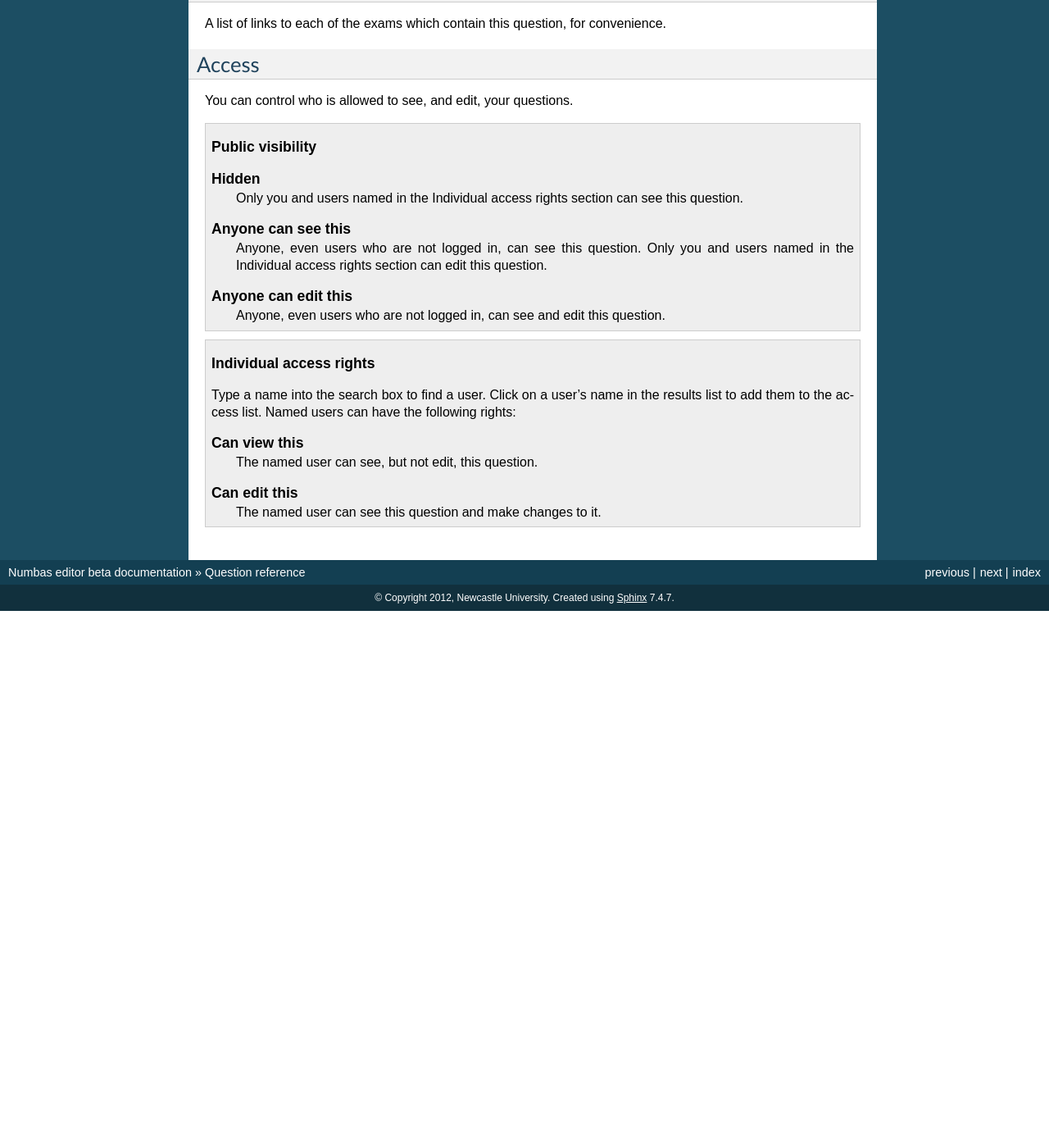
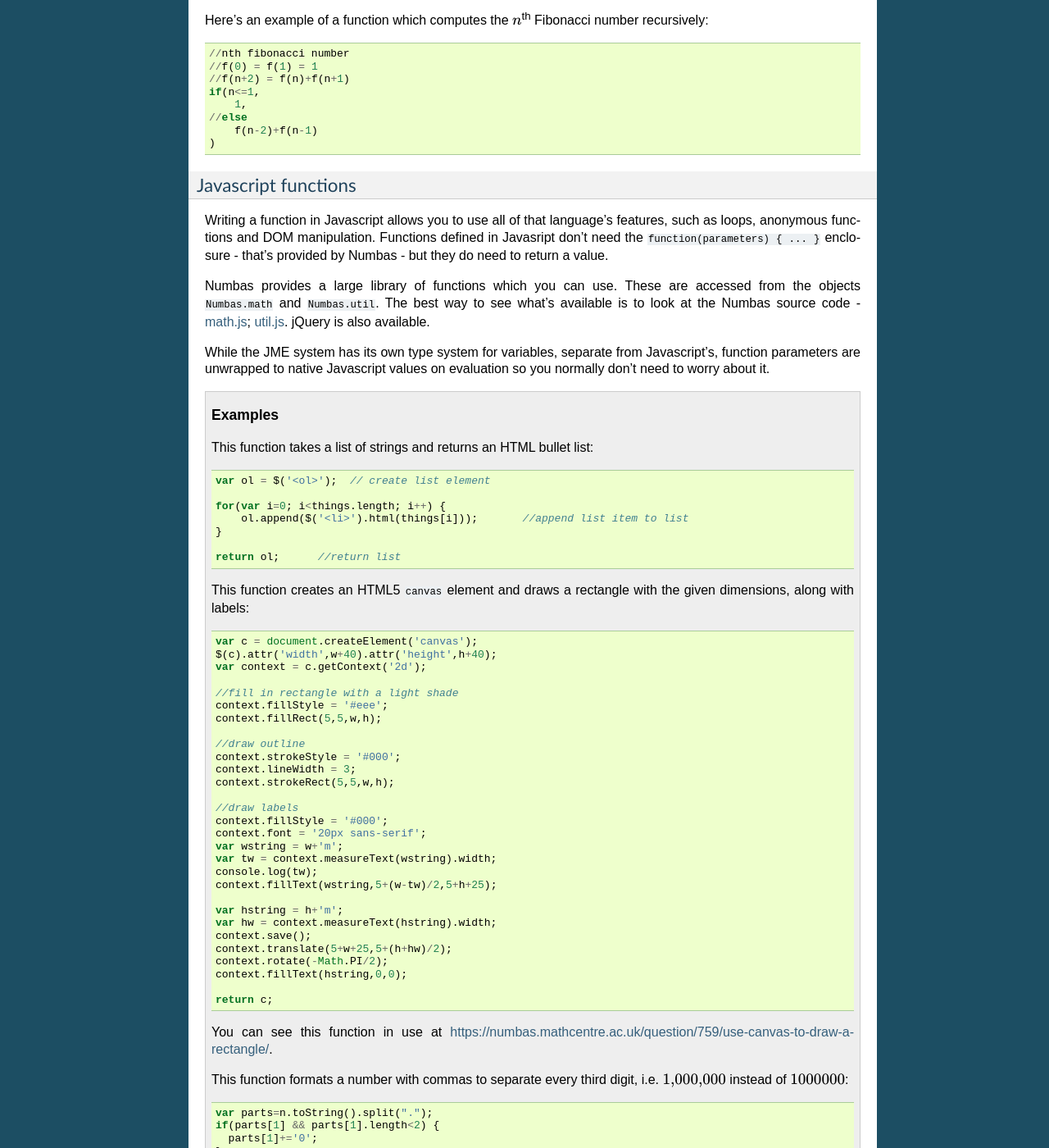
Before and after one commit to numbas/editor-docs, a Sphinx documentation site: the page built from source/question-reference.rst, in a window 1280 px wide and 1400 px high, scrolled down 3282 px. Shown: the whole window at 82% size. Built offline with Sphinx 7.4.7, drawn with Linux system fonts in a browser that asks for light colours; before the commit the page ends 4027 px from its top, so only the background shows below that; some of the changed text lies outside the part shown.

Commit message:
some documentation and examples on custom functions

```diff
--- a/source/index.rst
+++ b/source/index.rst
@@ -44,7 +44,6 @@ Maths
     latex
     jme-reference
     simplification
-    functions
     stats-extension
 
 Advanced
--- a/source/question-reference.rst
+++ b/source/question-reference.rst
@@ -105,8 +105,103 @@ If you need to do something a bit more complicated with variables, or you find y
 
     .. _rulesets:
 
-    Rulesets
-        A "ruleset" defines a list of named :doc:`simplification rules <simplification>` used to manipulate mathematical expressions.
+JME functions
+-------------
+
+Functions defined using JME work similarly to variables - the function's parameters are substituted into the expression, which is then evaluated.
+
+Comments can be added to function definitions in the same way as variable definitions - anything on a line after two forward slashes is interpreted as a comment and not evaluated. For example::
+
+    map(
+        log(n),    //take log of n
+        n,         //for n in
+        1..10      //the range 1 to 10 (inclusive)
+    )
+
+JME does not allow for much control over program flow. Most importantly, there are no loops. Some functions can naturally be defined recursively, but note that recursive function calls can be very slow, since recursion isn't optimised.
+
+Here's an example of a function which computes the :math:`n`\ :sup:`th` Fibonacci number recursively::
+
+    //nth fibonacci number
+    //f(0) = f(1) = 1
+    //f(n+2) = f(n)+f(n+1)
+    if(n<=1,
+        1,
+    //else
+        f(n-2)+f(n-1)
+    )
+
+Javascript functions
+--------------------
+
+Writing a function in Javascript allows you to use all of that language's features, such as loops, anonymous functions and DOM manipulation. Functions defined in Javasript don't need the ``function(parameters) { ... }`` enclosure - that's provided by Numbas - but they do need to return a value.
+
+Numbas provides a large library of functions which you can use. These are accessed from the objects ``Numbas.math`` and ``Numbas.util``. The best way to see what's available is to look at the Numbas source code - `math.js <https://github.com/numbas/Numbas/blob/master/runtime/scripts/math.js>`_; `util.js <https://github.com/numbas/Numbas/blob/master/runtime/scripts/util.js>`_. jQuery is also available.
+
+While the JME system has its own type system for variables, separate from Javascript's, function parameters are unwrapped to native Javascript values on evaluation so you normally don't need to worry about it.
+
+.. topic:: Examples
+
+    .. highlight:: javascript
+
+    This function takes a list of strings and returns an HTML bullet list::
+
+        var ol = $('<ol>');  // create list element
+
+        for(var i=0; i<things.length; i++) {
+            ol.append($('<li>').html(things[i]));	//append list item to list
+        }
+
+        return ol;	//return list
+
+    This function creates an HTML5 ``canvas`` element and draws a rectangle with the given dimensions, along with labels::
+
+        var c = document.createElement('canvas');
+        $(c).attr('width',w+40).attr('height',h+40);
+        var context = c.getContext('2d');
+
+        //fill in rectangle with a light shade
+        context.fillStyle = '#eee';
+        context.fillRect(5,5,w,h);
+
+        //draw outline
+        context.strokeStyle = '#000';
+        context.lineWidth = 3;
+        context.strokeRect(5,5,w,h);
+
+        //draw labels
+        context.fillStyle = '#000';
+        context.font = '20px sans-serif';
+        var wstring = w+'m';
+        var tw = context.measureText(wstring).width;
+        console.log(tw);
+        context.fillText(wstring,5+(w-tw)/2,5+h+25);
+
+        var hstring = h+'m';
+        var hw = context.measureText(hstring).width;
+        context.save();
+        context.translate(5+w+25,5+(h+hw)/2);
+        context.rotate(-Math.PI/2);
+        context.fillText(hstring,0,0);
+
+        return c;
+
+    You can see this function in use at https://numbas.mathcentre.ac.uk/question/759/use-canvas-to-draw-a-rectangle/.
+
+    This function formats a number with commas to separate every third digit, i.e. :math:`1,\!000,\!000` instead of :math:`1000000`::
+
+        var parts=n.toString().split(".");
+        if(parts[1] && parts[1].length<2) {
+          parts[1]+='0';
+        }
+        return parts[0].replace(/\B(?=(\d{3})+(?!\d))/g, ",") + (parts[1] ? "." + parts[1] : "");
+
+    You can see this function in use at https://numbas.mathcentre.ac.uk/question/396/numerical-reasoning-average-salary/.
+
+Rulesets
+--------
+
+A "ruleset" defines a list of named :doc:`simplification rules <simplification>` used to manipulate mathematical expressions.
 
 Parts
 =====
@@ -138,8 +233,10 @@ You can control who is allowed to see, and edit, your questions.
     .. glossary::
         Hidden
             Only you and users named in the :guilabel:`Individual access rights` section can see this question.
+
         Anyone can see this
             Anyone, even users who are not logged in, can see this question. Only you and users named in the :guilabel:`Individual access rights` section can edit this question.
+
         Anyone can edit this
             Anyone, even users who are not logged in, can see and edit this question.
 
@@ -150,5 +247,6 @@ You can control who is allowed to see, and edit, your questions.
     .. glossary::
         Can view this
             The named user can see, but not edit, this question.
+
         Can edit this
             The named user can see this question and make changes to it.
```
Also changed, not shown: source/functions.rst (deleted, +0 -8 lines).
